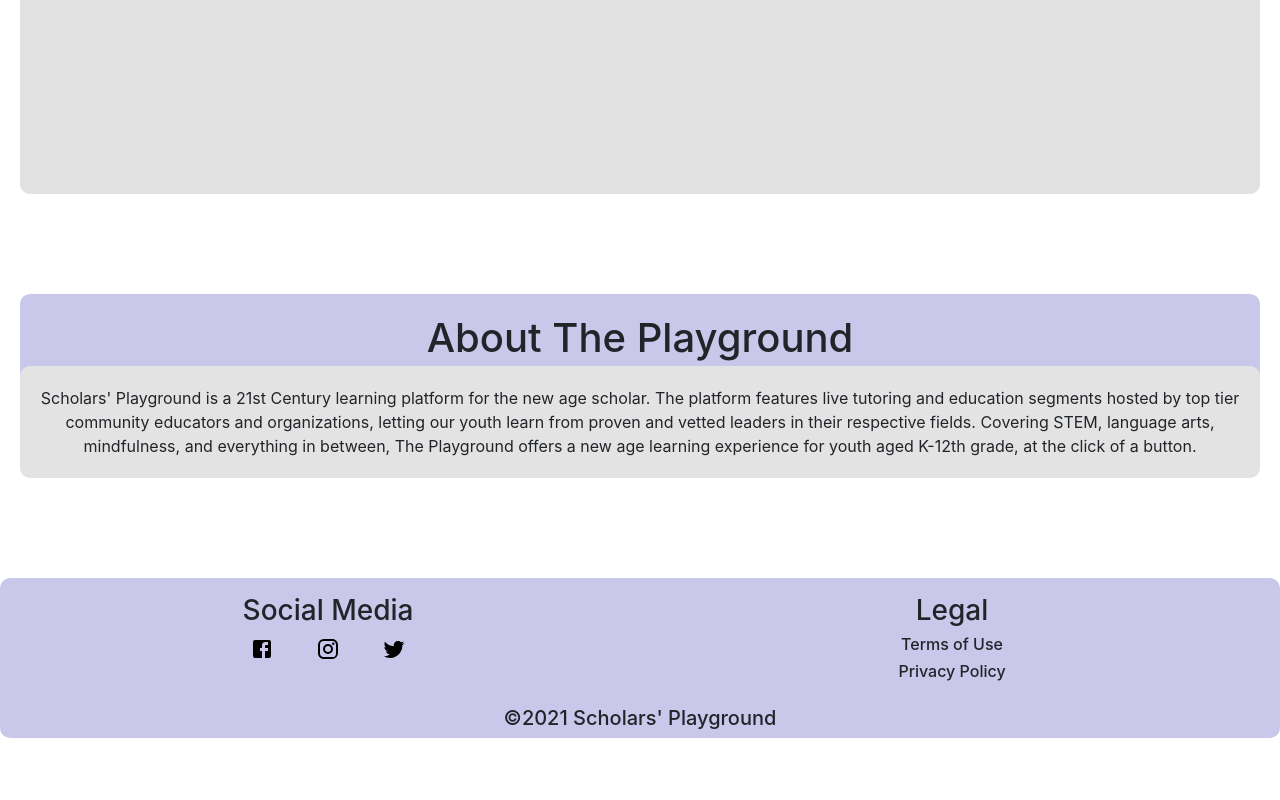
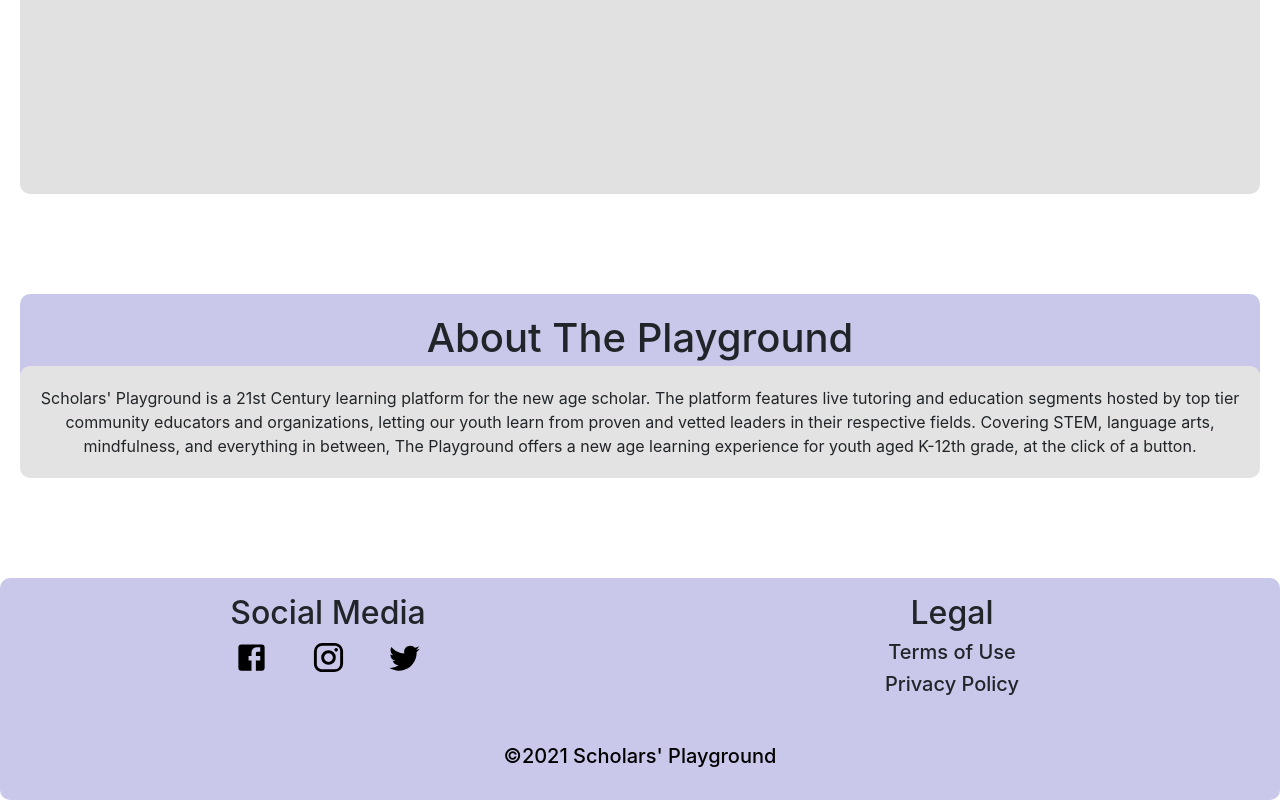
Before and after one commit to Sayed88/ScholarsPlaygroundWeb, a React (Create React App) app: page / in a window 1280 px wide. Shown: the part 356-1156 px from the top of the page. Before the commit the page ends 1094 px from the top, so only its background shows below. Built offline with nearby package versions, Linux system fonts and the light colour scheme.

Commit message:
added some more styling

```diff
--- a/src/Components/Footer.css
+++ b/src/Components/Footer.css
@@ -6,6 +6,12 @@
 }
 
 .icons {
+  text-decoration: none !important;
+
   margin: 3.5%;
   color: black;
 }
+
+.icons:hover {
+  color: #e14a9a;
+}
--- a/src/Components/Footer.js
+++ b/src/Components/Footer.js
@@ -10,18 +10,18 @@ function Footer() {
     <div className="footer text-center">
       <Row className="m-3">
         <Col sm={6}>
-          <h3 className="mt-3">Social Media </h3>
-          <a className="icons" href="https://www.facebook.com/scholarsplayground/" target="_blank" rel="noreferrer"><FacebookIcon ></FacebookIcon></a>
-          <a className="icons" href="https://www.instagram.com/scholarsplayground/" target="_blank" rel="noreferrer"><InstagramIcon> Instagram</InstagramIcon></a>
-          <a className="icons" href="https://twitter.com/scholarsplygrnd" target="_blank" rel="noreferrer"><TwitterIcon></TwitterIcon></a>
+          <h2 className="mt-3">Social Media </h2>
+          <a className="icons" href="https://www.facebook.com/scholarsplayground/" target="_blank" rel="noreferrer"><FacebookIcon fontSize="large"></FacebookIcon></a>
+          <a className="icons" href="https://www.instagram.com/scholarsplayground/" target="_blank" rel="noreferrer"><InstagramIcon fontSize="large"> Instagram</InstagramIcon></a>
+          <a className="icons" href="https://twitter.com/scholarsplygrnd" target="_blank" rel="noreferrer"><TwitterIcon fontSize="large"></TwitterIcon></a>
 
         </Col>
-        <Col sm={6}><h3 className="mt-3">Legal</h3>
-          <h6>Terms of Use</h6>
-          <h6>Privacy Policy</h6>
+        <Col sm={6}><h2 className="mt-3">Legal</h2>
+          <h5>Terms of Use</h5>
+          <h5>Privacy Policy</h5>
         </Col>
       </Row>
-      <h5>©2021 Scholars' Playground</h5>
+      <a className="icons" href="/" target="_blank" rel="noreferrer"><h5>©2021 Scholars' Playground</h5></a>
       <Row>
 
       </Row>
```
Also changed, not shown: 1 other file (tests, documents, lock files or other folders).
